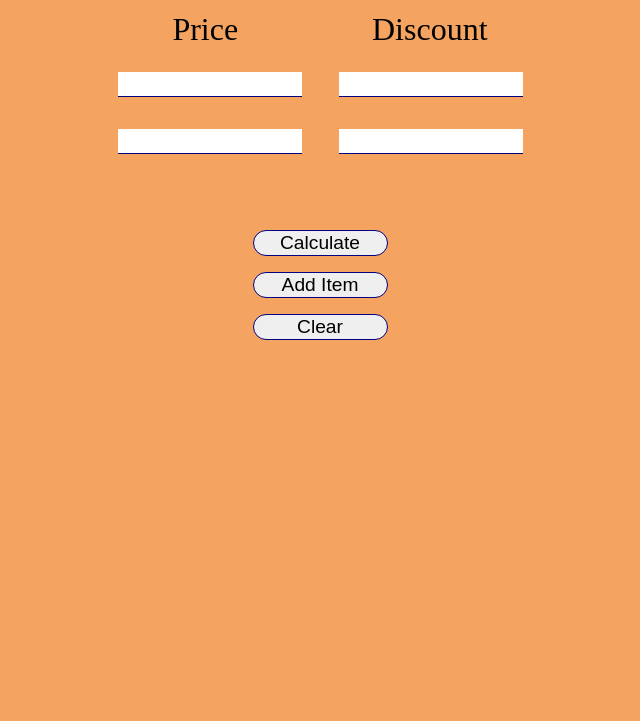
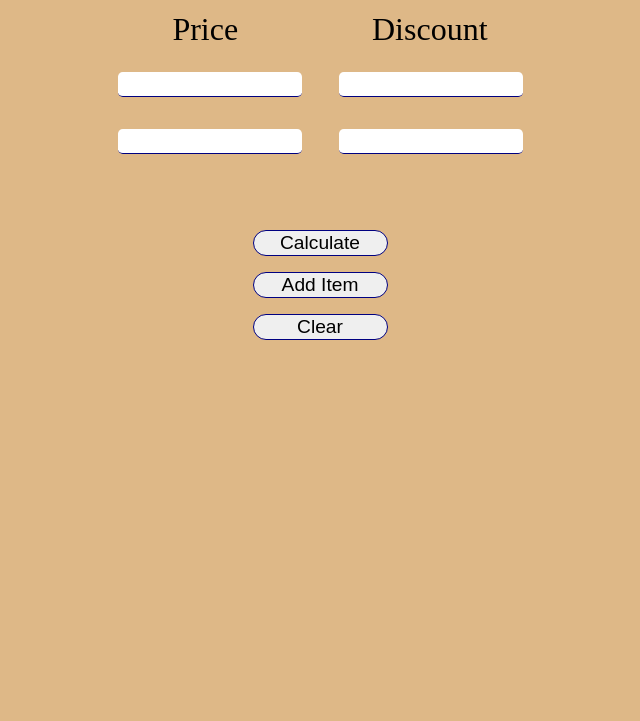
Before and after one commit to juliovquevedo/price, a plain HTML site: page index.html in a window 1280 px wide. Shown: the part 79-800 px from the top of the page, without its empty margins (320-960 px from the left). Drawn offline with Linux system fonts and the light colour scheme.

Commit message:
Changed background color and border radius of input

```diff
--- a/style.css
+++ b/style.css
@@ -3,7 +3,7 @@
 }
 
 body {
-    background-color: sandybrown;
+    background-color: burlywood;
 }
 
 h2 {
@@ -27,6 +27,7 @@ label {
 
 #result {
     width: 100%;
+    font-size: 1.5rem;
 }
 
 .left {
@@ -47,6 +48,7 @@ label {
 input {
     border: none;
     border-bottom: 1px solid navy;
+    border-radius: 0.3rem;
     font-size: 1.2rem;
     text-align: center;
 }
```
